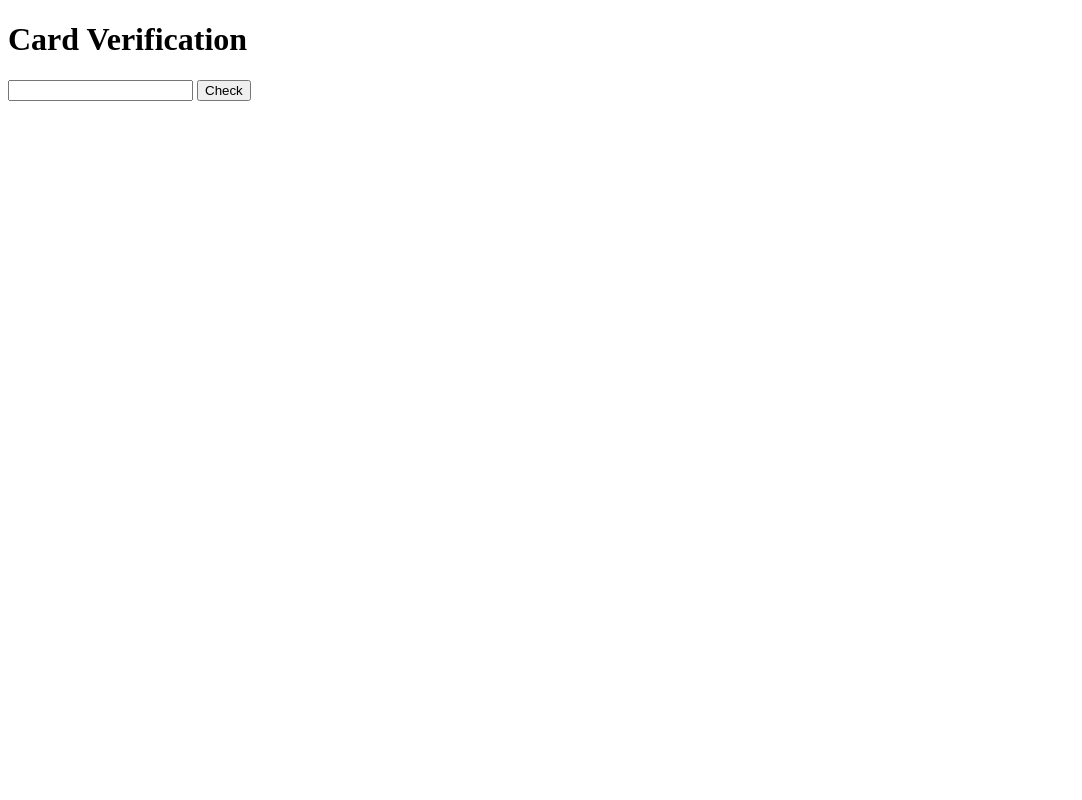
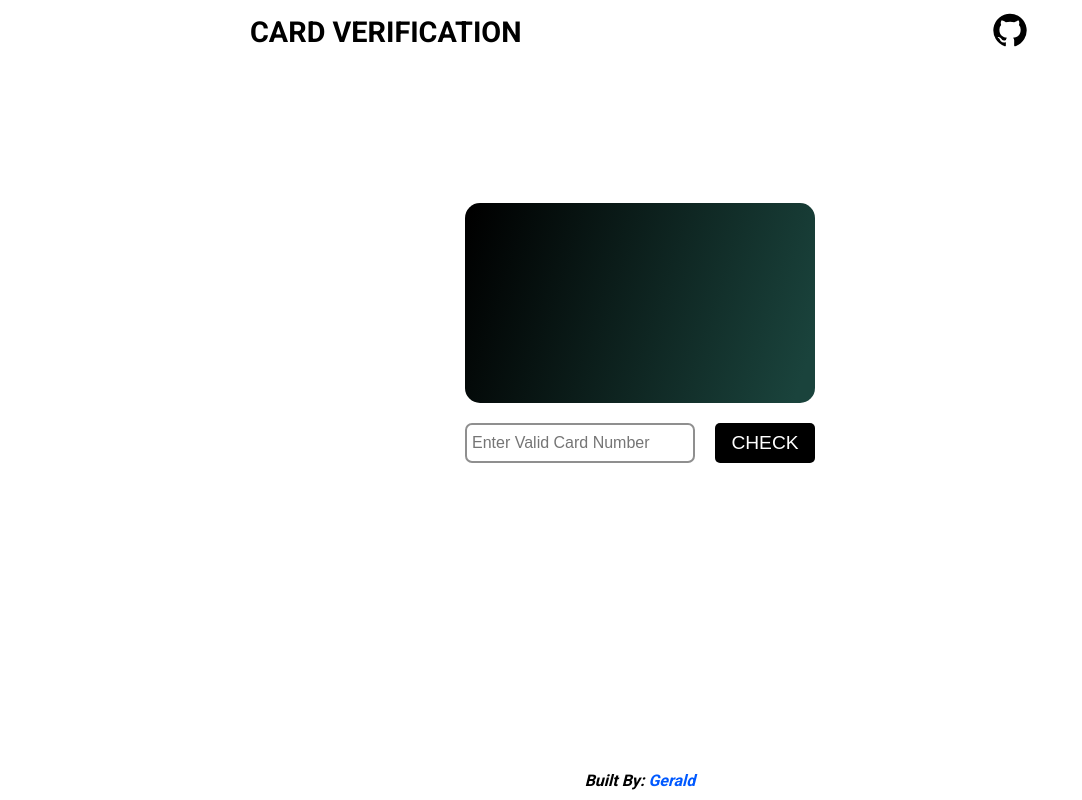
Before and after one commit to geraldelorm/card-verification, a plain HTML site: page index.html in a window 1280 px wide. Shown: the whole page, without its empty margins (0-1082 px from the left). Drawn offline with Linux system fonts and the light colour scheme.

Commit message:
CSS implemented according to design

```diff
--- a/index.html
+++ b/index.html
@@ -8,17 +8,27 @@
     <title>Card Verification</title>
   </head>
   <body>
-    <header>
-      <h1>Card Verification</h1>
-    </header>
-    <section>
-      <input id="input" type="number" />
-      <button id="check">Check</button>
-    </section>
-    <section id="result"></section>
-    <!-- <footer>
-      <p>Built By: Gerald</p>
-    </footer> -->
+    <div class="container">
+      <header>
+        <h1>Card Verification</h1>
+        <a href="https://github.com/geraldelorm/card-verification"
+          ><img src="./assets/svg/github.svg" alt=""
+        /></a>
+      </header>
+      <div class="card_input">
+        <section class="card"></section>
+        <section class="input_area">
+          <input id="input" placeholder="Enter Valid Card Number" />
+          <button id="check">CHECK</button>
+        </section>
+      </div>
+
+      <section id="result"></section>
+      <footer>
+        <p>Built By: <a href="https://twitter.com/geraldelorm" target="_blank">Gerald</a></p>
+      </footer>
+    </div>
+
     <script src="./app.js"></script>
   </body>
 </html>
--- a/style.css
+++ b/style.css
@@ -0,0 +1,120 @@
+@import url('https://fonts.googleapis.com/css2?family=Roboto:wght@400;700&display=swap');
+
+*,
+*::after,
+*::before {
+  box-sizing: border-box;
+  margin: 0;
+  padding: 0;
+}
+
+body {
+  font-family: 'Roboto', sans-serif;
+  max-width: 800px;
+  margin: 0 auto;
+}
+.container {
+  display: flex;
+  flex-direction: column;
+  align-content: center;
+  justify-content: space-between;
+  height: 100vh;
+}
+header {
+  display: flex;
+  align-items: center;
+  justify-content: space-between;
+  margin: 10px 10px;
+}
+header > h1 {
+  font-size: 1.8rem;
+  text-transform: uppercase;
+  font-weight: 600;
+}
+
+header > a > img {
+  width: 40px;
+  height: 40px;
+}
+.card_input {
+  margin: 0 auto;
+}
+.card {
+  width: 350px;
+  height: 200px;
+  border-radius: 15px;
+  background: linear-gradient(108.02deg, #000000 2.05%, #1a433c 94.97%);
+}
+.input_area {
+  margin: 20px auto;
+  display: flex;
+  align-items: center;
+  justify-content: space-between;
+}
+#input {
+  border: 2px solid rgb(143, 143, 143);
+  width: 230px;
+  height: 40px;
+  border-radius: 7px;
+  font-size: 1rem;
+  padding: 5px;
+}
+#check {
+  width: 100px;
+  height: 40px;
+  margin-left: 20px;
+  font-size: 1.2rem;
+  font-weight: 500;
+  color: #fff;
+  background-color: #000000;
+  border: none;
+  border-radius: 5px;
+  cursor: pointer;
+}
+
+#result {
+  margin: 0 auto;
+  color: rgb(90, 89, 89);
+  font-size: 1rem;
+}
+footer {
+  text-align: center;
+  margin: 10px;
+}
+footer > p,
+a {
+  font-weight: 700;
+  font-style: italic;
+  text-decoration: none;
+}
+footer > p > a {
+  color: rgb(0, 89, 255);
+}
+
+@media (max-width: 370px) {
+  header > h1 {
+    font-size: 1.3rem;
+  }
+  header > img {
+    width: 30px;
+    height: 30px;
+  }
+  .card {
+    width: 270px;
+    height: 150px;
+  }
+}
+
+@media (max-width: 380px) {
+  .input_area {
+    flex-direction: column;
+    align-items: flex-end;
+  }
+  #input {
+    width: 250px;
+  }
+  #check {
+    margin-top: 10px;
+    font-size: 1.1rem;
+  }
+}
```
